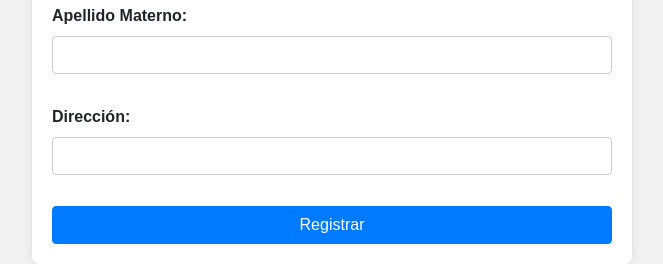
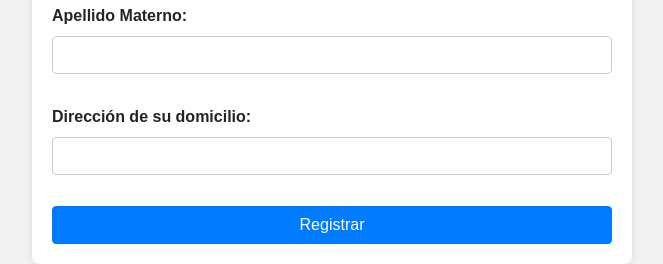
Before and after one commit to MetallisVH/Manejo-de-curriculums, a Django app: page /App_curriculums/Home/regemp/ in a window 1280 px wide. Shown: the part 1130-1394 px from the top of the page, without its empty margins (308-971 px from the left). Run offline with Django 4.2, Linux system fonts and the light colour scheme; some libraries are stand-ins or nearby versions.

Commit message:
arreglos de diseño + nombres en forms

```diff
--- a/Manejo_curriculums/App_curriculums/forms.py
+++ b/Manejo_curriculums/App_curriculums/forms.py
@@ -23,7 +23,7 @@ class RegistroEmpleadoForm(forms.Form):
     nombre = forms.CharField(max_length=54, label='Nombre', required=True)
     apellidoPaterno = forms.CharField(max_length=54, label='Apellido Paterno', required=True)
     apellidoMaterno = forms.CharField(max_length=54, label='Apellido Materno', required=True)
-    direccion = forms.CharField(max_length=54,label='Dirección',required=True)
+    direccion = forms.CharField(max_length=54,label='Dirección de su domicilio',required=True)
 
     def clean(self):
         cleaned_data = super().clean()
@@ -58,7 +58,7 @@ class RegistroEmpleadorForm(forms.Form):
     nombre = forms.CharField(max_length=54, label='Nombre', required=True)
     apellidoPaterno = forms.CharField(max_length=54, label='Apellido Paterno', required=True)
     apellidoMaterno = forms.CharField(max_length=54, label='Apellido Materno', required=True)
-    direccion = forms.CharField(max_length=54,label='Dirección',required=True)
+    direccion = forms.CharField(max_length=54,label='Dirección de su oficina',required=True)
 
     razonSocial = forms.CharField(max_length=54, label='Razón social')
     rut_emp = forms.CharField(max_length=8, label='RUT de la empresa')
--- a/Manejo_curriculums/App_curriculums/templates/html/Registro_empleado.html
+++ b/Manejo_curriculums/App_curriculums/templates/html/Registro_empleado.html
@@ -87,7 +87,7 @@
             </div>
 
             <div class="form-group">
-                <label for="direccion">Dirección:</label>
+                <label for="direccion">Dirección de su domicilio:</label>
                 <input type="text" class="form-control" id="direccion" name="direccion">
             </div>
             <!-- Fin de los nuevos campos -->
--- a/Manejo_curriculums/App_curriculums/templates/html/Registro_empleador.html
+++ b/Manejo_curriculums/App_curriculums/templates/html/Registro_empleador.html
@@ -74,7 +74,7 @@
             </div>
 
             <div class="form-group">
-                <label for="direccion">Dirección:</label>
+                <label for="direccion">Dirección de su oficina:</label>
                 <input type="text" class="form-control" id="direccion" name="direccion">
             </div>
 
```
